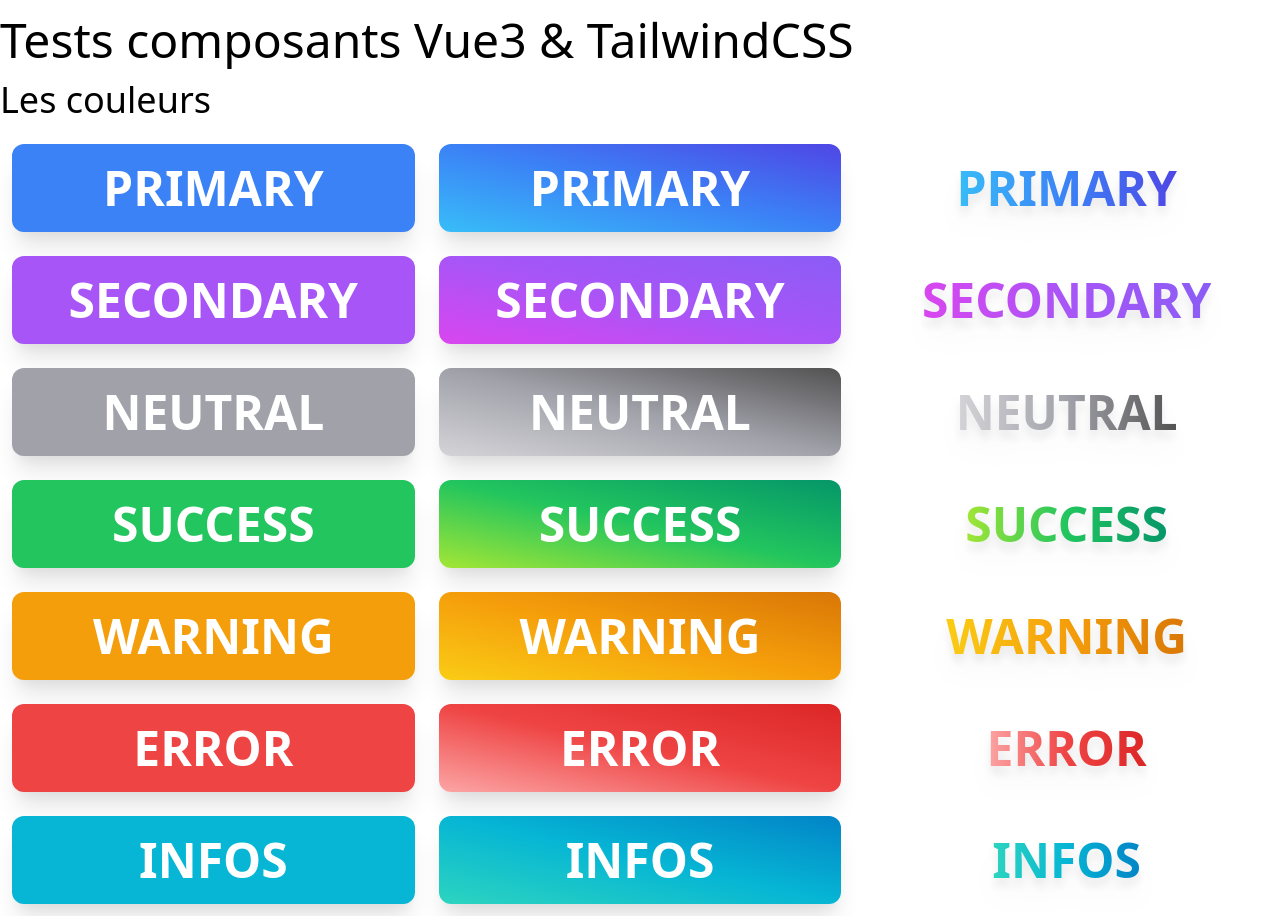
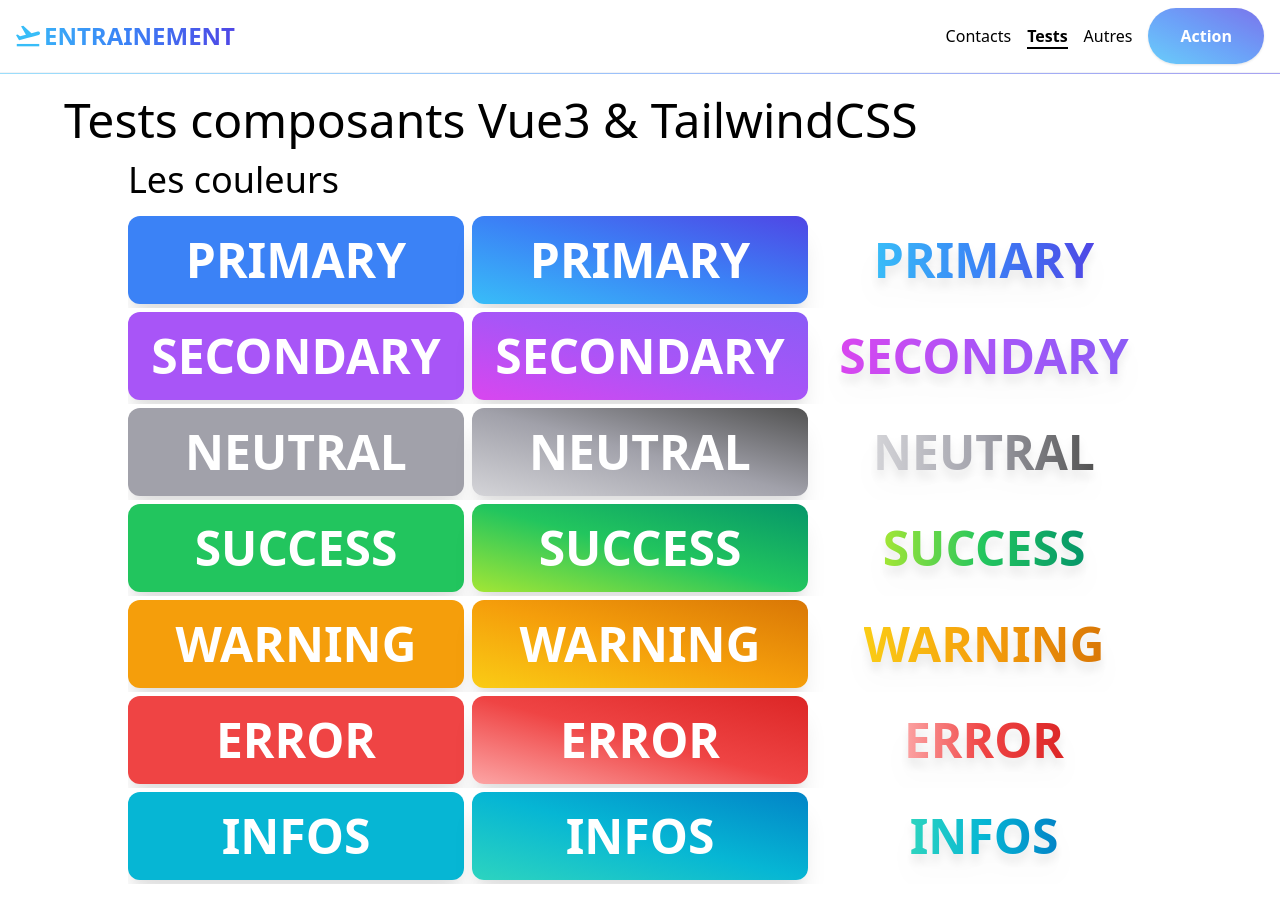
Before and after one commit to BOISSARD/master-details-vue3, a Vue app: page /tests/colors in a window 1280 px wide. After the commit the page ends 884 px from the top, so only its background shows below. Built offline with nearby package versions, Linux system fonts and the light colour scheme; the HTML template or start-up script is replaced by a standard one.

Commit message:
Amélioration du design + navigation

```diff
--- a/src/App.vue
+++ b/src/App.vue
@@ -1,3 +1,60 @@
 <template>
-    <router-view />
+    <nav class="fixed w-full z-30 top-0 bg-transparent">
+      <div class="w-full flex flex-wrap items-center justify-between mt-0 py-2 px-2 lg:px-4 ">
+        <div class="flex items-center">
+        	<router-link to="/">
+				<a class="font-black uppercase text-2xl text-transparent bg-clip-text bg-gradient-to-r gradient-primary" href="#">
+					<svg class="h-6 fill-current inline relative -top-0.5 mr-1 text-primary-moins" xmlns="http://www.w3.org/2000/svg" viewBox="0 0 512.005 512.005">
+						<rect x="16.539" y="425.626" width="479.767" height="50.502" transform="matrix(1,0,0,1,0,0)" />
+						<path
+							class="plane-take-off"
+							d=" M 510.7 189.151 C 505.271 168.95 484.565 156.956 464.365 162.385 L 330.156 198.367 L 155.924 35.878 L 107.19 49.008 L 211.729 230.183 L 86.232 263.767 L 36.614 224.754 L 0 234.603 L 45.957 314.27 L 65.274 347.727 L 105.802 336.869 L 240.011 300.886 L 349.726 271.469 L 483.935 235.486 C 504.134 230.057 516.129 209.352 510.7 189.151 Z "
+						/>
+					</svg>Entrainement
+				</a>
+            </router-link>
+        </div>
+        <div class="hidden sm:flex items-center w-auto z-20" >
+          <ul class="list-reset space-x-4 mx-4">
+			<router-link v-for="tab of navTabs" :key="tab.name"
+				:to="tab.url"
+				tag="li"
+				active-class="nav-tab-active"
+				class="tab"
+			>{{tab.name}}</router-link>
+          </ul>
+          <button
+		  	class="py-4 px-8 rounded-full font-bold shadow opacity-75 text-white hover:underline hover:shadow-inner bg-gradient-to-tr gradient-primary hover:bg-gradient-to-br"
+		   >
+            Action
+          </button>
+        </div>
+      </div>
+      <hr class="h-0.5 bg-gradient-to-r gradient-primary opacity-50 my-0 py-0" />
+    </nav>
+    <router-view class="mt-14 sm:mt-24"/><!-- mt-14 lg:mt-24 -->
 </template>
+
+<script lang="ts">
+export default {
+	data: () => ({
+		navTabs: [
+			{name: "Contacts", url: "/contacts"},
+			{name: "Tests", url: "/tests"},
+			{name: "Autres", url: "/autres"},
+		]
+	})
+}
+</script>
+
+<style lang="postcss">
+.tab-hover {
+	@apply border-b-2 border-black
+}
+.tab:hover {
+	@apply tab-hover
+}
+.nav-tab-active {
+	@apply font-bold tab-hover
+}
+</style>
--- a/src/index.css
+++ b/src/index.css
@@ -2,15 +2,22 @@
 @tailwind components;
 @tailwind utilities;
 
-h1 { @apply text-5xl my-4; }
-h2 { @apply text-4xl my-3; }
-h3 { @apply text-3xl my-2; }
-h4 { @apply text-2xl my-2; }
-h5 { @apply text-xl my-1; }
-h6 { @apply text-lg my-1; }
+h1 { @apply text-3xl my-4;}
+h2 { @apply text-2xl my-3; }
+h3 { @apply text-xl my-2; }
+h4 { @apply text-lg my-2; }
+h5 { @apply text-base my-1; }
+h6 { @apply text-sm my-1; }
+@screen md {
+    h1 { @apply text-5xl; }
+    h2 { @apply text-4xl; }
+    h3 { @apply text-3xl; }
+    h4 { @apply text-2xl; }
+    h5 { @apply text-xl; }
+    h6 { @apply text-lg; }
+}
 
 /** "primary", "secondary", "neutral", "success", "warning", "error", "infos" **/
-/* .gradient-primary { @apply from-blue-400 via-blue-700 to-blue-500 } */
 .gradient-primary { @apply from-primary-moins via-primary to-primary-plus }
 .gradient-secondary { @apply from-secondary-moins via-secondary to-secondary-plus }
 .gradient-neutral { @apply from-neutral-moins via-neutral to-neutral-plus }
--- a/src/views/Tests/Colors.vue
+++ b/src/views/Tests/Colors.vue
@@ -1,8 +1,8 @@
 <template>
-  <div class="container mx-auto">
+  <div class="container">
     <h2>Les couleurs</h2>
     <div v-for="color in colors">
-      <div class="flex font-black">
+      <div class="flex flex-wrap lg:flex-nowrap lg:space-x-2 font-black overflow-hidden">
         <div
           class="conteneurColor shadow-xl"
           :class="[`bg-${color}`]"
@@ -46,12 +46,22 @@ export default {
 };
 </script>
 
-<style>
+<style lang="postcss">
 .conteneurColor {
-  @apply flex-1 flex justify-center m-3 p-5 rounded-xl
+  @apply w-full flex justify-center my-1 px-5 py-2 rounded-xl
+}
+@screen lg {
+  .conteneurColor {
+    @apply w-1/3 py-5
+  }
 }
 
 .textColor {
-  @apply uppercase text-5xl
+  @apply uppercase text-3xl
+}
+@screen lg {
+  .textColor {
+    @apply text-5xl
+  }
 }
 </style>
--- a/src/views/Tests/Tests.vue
+++ b/src/views/Tests/Tests.vue
@@ -1,5 +1,5 @@
 <template>
-  <div class="container mx-auto">
+  <div class="container">
     <h1>Tests composants Vue3 & TailwindCSS</h1>
     <router-view />
   </div>
--- a/tailwind.config.js
+++ b/tailwind.config.js
@@ -45,6 +45,18 @@ module.exports = {
         },
       }
     },
+    container: {
+      center: true,
+      padding: {
+        DEFAULT: '4px',
+        sm: '1rem',
+        md: '2rem',
+        lg: '3rem',
+        xl: '4rem',
+        '2xl': '5rem',
+        '3xl': '6rem',
+      },
+    }
   },
   variants: {
     extend: {},
```
